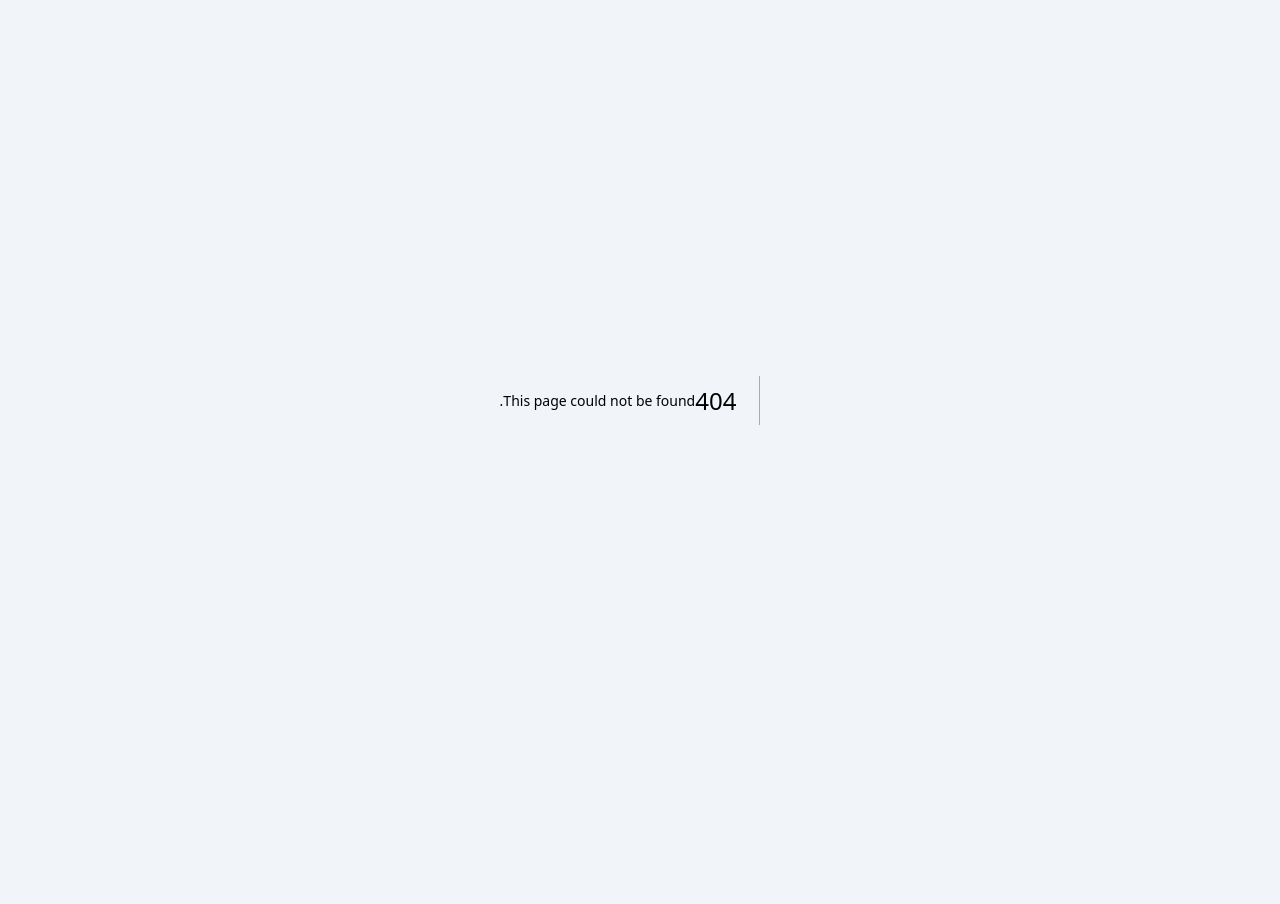
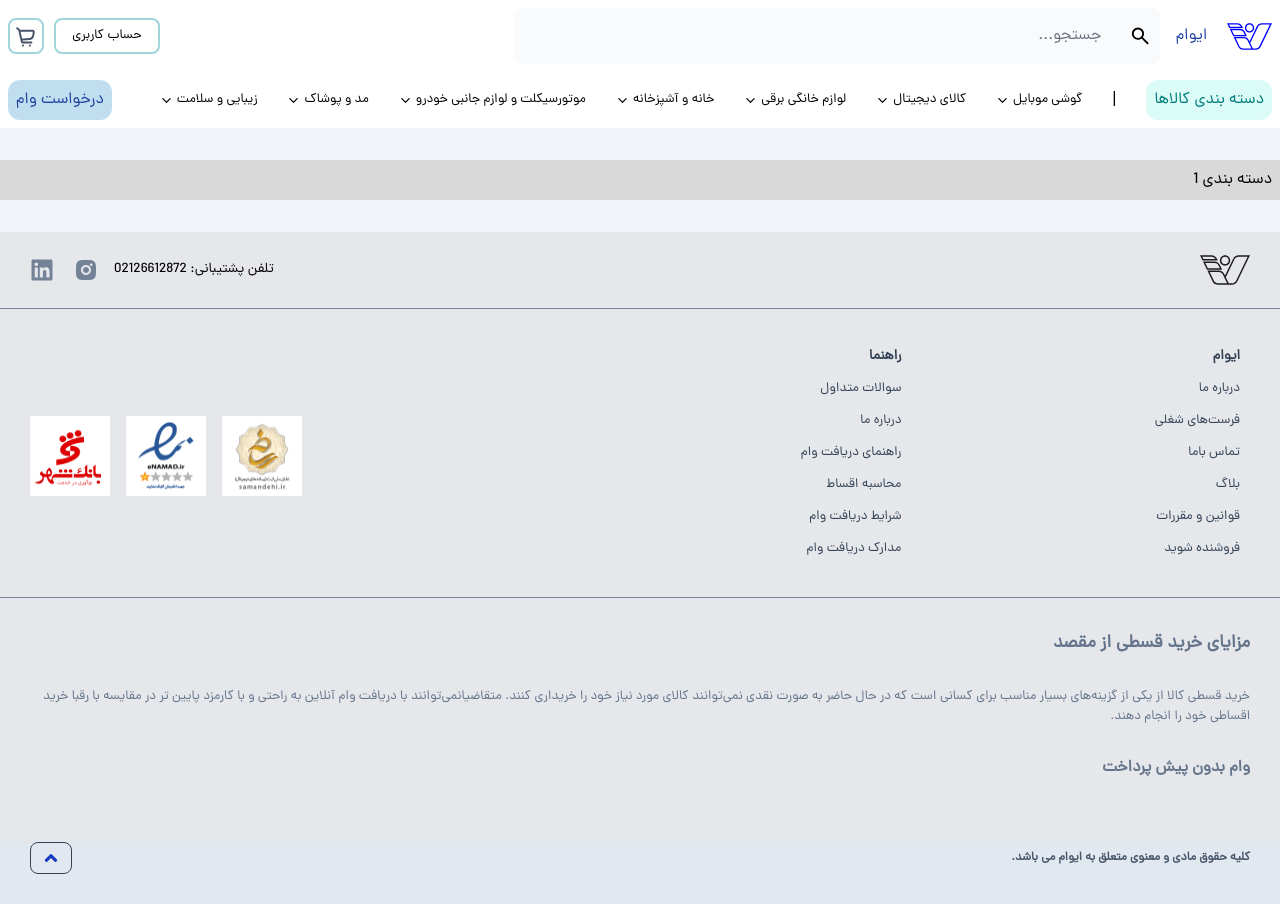
Before and after one commit to Spark-Code-Team/epaal-frontend, a Next.js app in the folder epaal/: page /shopping-evaam/1 in a window 1280 px wide. Before the commit this address had no page. Before the commit the page ends 800 px from the top, so only its background shows below. Built offline with nearby package versions, Linux system fonts and the light colour scheme.

Commit message:
category page

```diff
--- /dev/null
+++ b/epaal/src/app/(shop)/shopping-evaam/[shopCategory]/page.js
@@ -0,0 +1,15 @@
+import ProductCategoryPage from "@/components/template/ProductCategoryPage";
+import { StaticData } from "../../../../../public/staticData/StaticData";
+
+
+
+export default async function ShopCategory({ params }) {
+
+    const { shopCategory } = await params
+
+    const data = StaticData.filter(item => item.category == shopCategory)
+
+    return (
+        <ProductCategoryPage data={data} shopCategory={shopCategory}/>
+    )
+}
--- /dev/null
+++ b/epaal/src/components/template/ProductCategoryPage.js
@@ -0,0 +1,43 @@
+import ProductCard from "../elements/productCard";
+
+
+
+export default function ProductCategoryPage({ data, shopCategory }) {
+
+    return  (
+        <>
+            <div
+                className="
+                    w-full
+                    my-8
+                    p-2
+                    bg-[#d9d9d9]
+                "
+            >
+                دسته بندی {shopCategory}
+            </div>
+
+            <div
+                className="
+                    flex
+                    flex-wrap
+                    items-center
+                    justify-between
+                "
+            >
+                {
+                    data.map(item => (
+                        <ProductCard
+                            variant="new"
+                            key={item.id}
+                            image={item.image}
+                            price={item.price}
+                            title={item.title}
+                            href={`/shopping-evaam/products/${item.id}`}
+                        />
+                    ))
+                }
+            </div>
+        </>
+    )
+}
--- a/epaal/src/components/template/ShopPage.js
+++ b/epaal/src/components/template/ShopPage.js
@@ -62,7 +62,7 @@ export default function shop() {
 
           <div className="m-auto mt-8 flex w-full flex-wrap justify-around lg:mt-10">
             <div className="">
-              <Link href="#">
+              <Link href="shopping-evaam/phone">
                 <Image src="/image/2.webp" alt={""} width={130} height={130} />
                 <p className="mt-1 text-center text-base">موبایل</p>
               </Link>
@@ -76,9 +76,9 @@ export default function shop() {
             </div>
 
             <div className="">
-              <Link href="#">
+              <Link href="shopping-evaam/labtop">
                 <Image src="/image/4.webp" alt="alt" width={130} height={130} />
-                <p className="mt-1 text-center text-base">کالای دیجیتال</p>
+                <p className="mt-1 text-center text-base">لپ تاپ</p>
               </Link>
             </div>
 
@@ -90,9 +90,9 @@ export default function shop() {
             </div>
 
             <div className="">
-              <Link href="#">
+              <Link href="shopping-evaam/console">
                 <Image src="/image/6.webp" alt="alt" width={130} height={130} />
-                <p className="mt-1 text-center text-base">لوازم خانگی</p>
+                <p className="mt-1 text-center text-base">کنسول بازی</p>
               </Link>
             </div>
 
```
